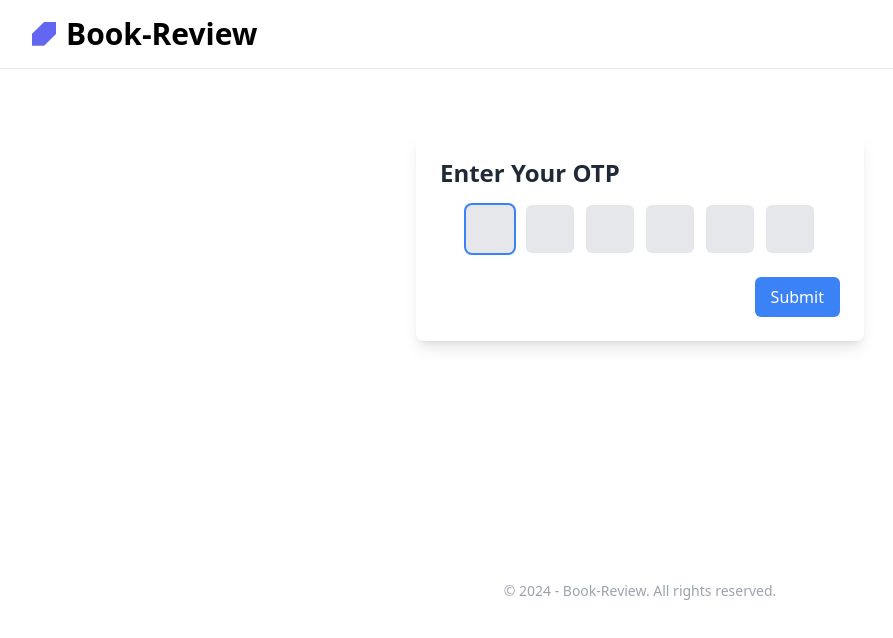
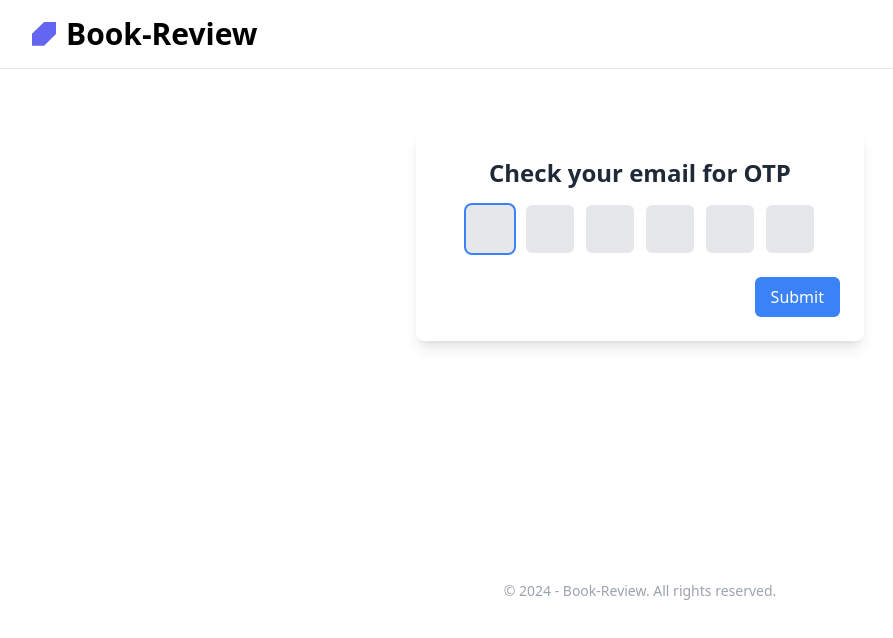
Before and after one commit to helloukey/book-review, a React (Create React App) app in the folder frontend/: page /verify/1 in a window 1280 px wide. Shown: the top 638 px of the page, without its empty margins (0-893 px from the left). Built offline with nearby package versions, Linux system fonts and the light colour scheme; no server answers.

Commit message:
fixed otp route

```diff
--- a/frontend/src/components/OTP.tsx
+++ b/frontend/src/components/OTP.tsx
@@ -1,13 +1,15 @@
 import { useState, useEffect } from "react";
 import { useParams } from "react-router-dom";
+import { verifyUser } from "../apis/user";
 
 type Props = {};
 
 const OTP = (props: Props) => {
   const [otp, setOtp] = useState(["", "", "", "", "", ""]);
   const [activeIndex, setActiveIndex] = useState(0);
-  const location = useParams();
-  console.log(location);
+  const { otpId } = useParams();
+  const [loading, setLoading] = useState(false);
+  const [error, setError] = useState("");
 
   const handleOtpChange = (index: number, value: string) => {
     const updatedOtp = [...otp];
@@ -38,16 +40,44 @@ const OTP = (props: Props) => {
   }, [activeIndex]);
 
   // Handle submit
-  const handleSubmit = () => {
+  const handleSubmit = async () => {
+    setError("");
     const otpValue = otp.join("");
-    console.log(otpValue);
-  }
+
+    // Check OTP
+    if (otpValue.length < 6) {
+      setError("Invalid OTP");
+      return;
+    }
+
+    // Check OTP ID
+    if (!otpId) {
+      setError("Invalid OTP ID");
+      return;
+    }
+
+    try {
+      setLoading(true);
+      const data = await verifyUser(otpId, otpValue);
+      setLoading(false);
+      if (!data?.success) {
+        setError(data.message);
+        return;
+      }
+      if (data?.success) {
+        window.location.href = "/profile";
+      }
+    } catch (error: any) {
+      setLoading(false);
+      setError(error.message);
+    }
+  };
 
   return (
     <div className="flex items-center justify-center bg-white px-4 sm:px-0">
       <div className="bg-white p-6 rounded-lg shadow-lg w-full max-w-md">
-        <h2 className="text-2xl font-bold mb-4 text-gray-800">
-          Enter Your OTP
+        <h2 className="text-2xl font-bold mb-4 text-gray-800 text-center">
+          Check your email for OTP
         </h2>
         <div className="flex items-center justify-center space-x-3">
           {[...Array(6)].map((_, index) => (
@@ -64,8 +94,15 @@ const OTP = (props: Props) => {
             </div>
           ))}
         </div>
+
+        {/* Error */}
+        {error && <p className="text-md text-red-500 text-center">{error}</p>}
+
         <div className="mt-6 flex justify-end">
-          <button className="bg-blue-500 text-white px-4 py-2 rounded-md hover:bg-blue-600" onClick={handleSubmit}>
+          <button
+            className="bg-blue-500 text-white px-4 py-2 rounded-md hover:bg-blue-600"
+            onClick={handleSubmit}
+          >
             Submit
           </button>
         </div>
--- a/frontend/src/components/Register.tsx
+++ b/frontend/src/components/Register.tsx
@@ -27,7 +27,7 @@ const Register = (props: Props) => {
       const data = await registerUser({ username, email, password });
       setLoading(false);
       if (!data?.success) {
-        setError(data.message);
+        setError(data?.message);
         return;
       };
       if (data?.success) {
```
Also changed, not shown: 1 other file (tests, documents, lock files or other folders).
